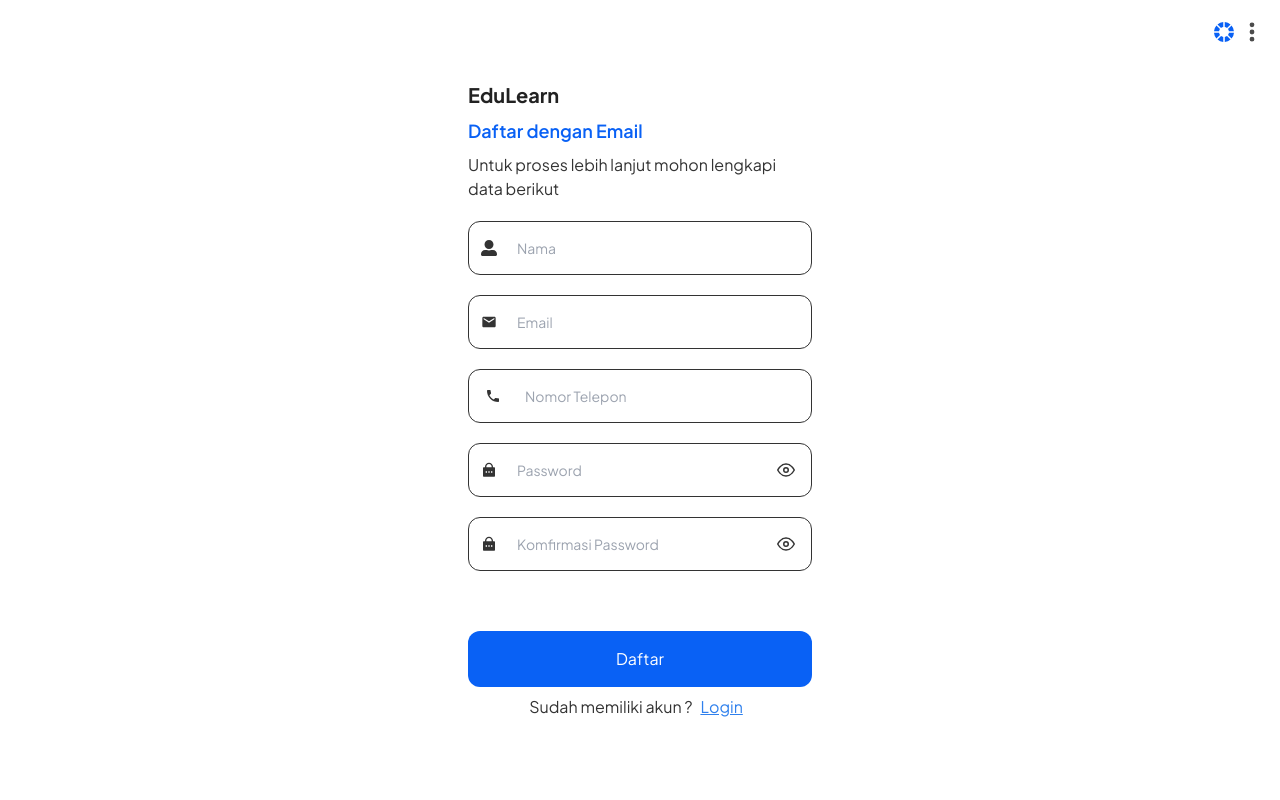
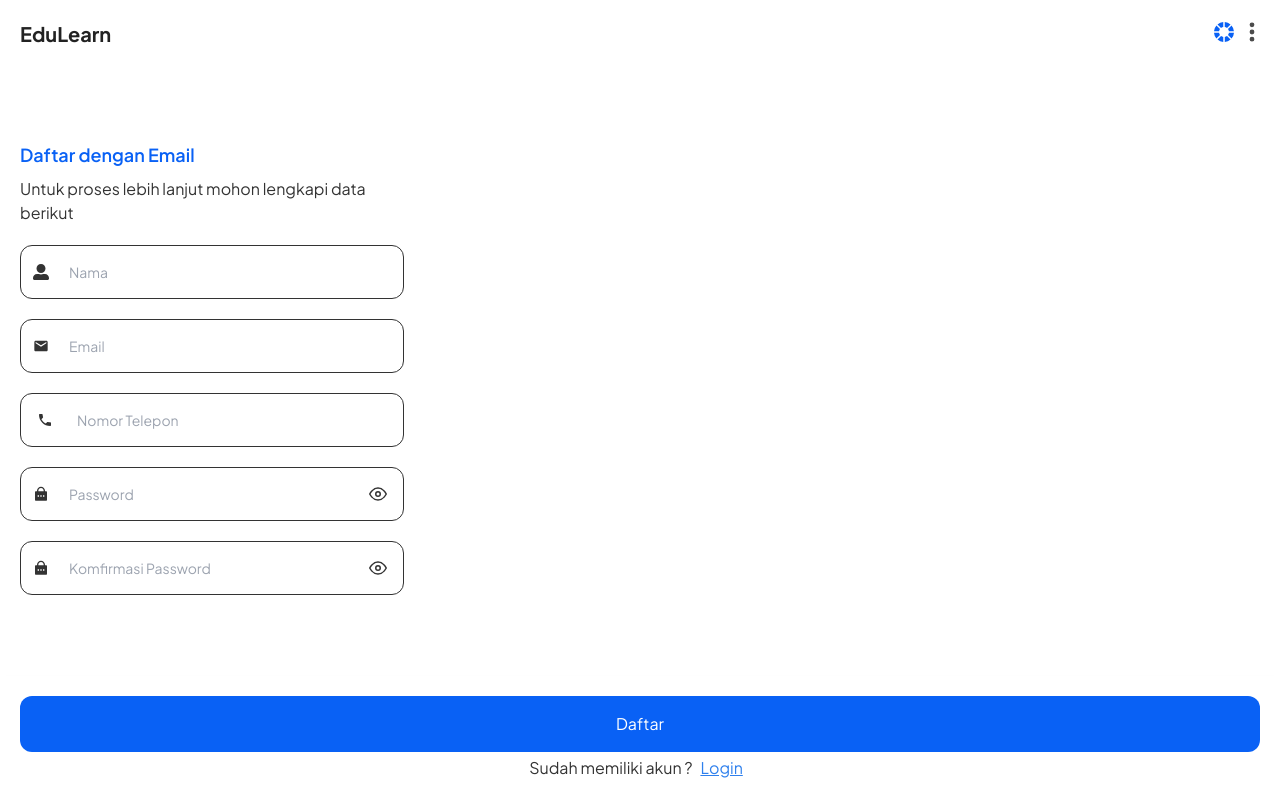
Before and after one commit to Sumini1/quizz, a React (Vite) app: page /register-email in a window 1280 px wide. Built offline with nearby package versions, Linux system fonts and the light colour scheme.

Commit message:
update auth

```diff
--- a/src/pages/Auth/Login.jsx
+++ b/src/pages/Auth/Login.jsx
@@ -10,20 +10,17 @@ const Login = () => {
   const { getBorder, getButtonClass, getBorderClass } = useTheme();
   const [showPassword, setShowPassword] = useState(false);
 
+
   const togglePasswordVisibility = () => {
     setShowPassword(!showPassword);
   };
 
   return (
-    <div className="flex items-center justify-center min-h-screen">
-      <div className="w-full max-w-sm p-5 flex flex-col items-center">
-        {/* Header */}
-        <div className="flex justify-between w-full mb-3">
-          <Link to="/">
-            <h1 className="text-xl font-bold">EduLearn</h1>
-          </Link>
-        </div>
+     <div className="flex flex-col justify-center min-h-screen relative px-5">
+      {/* Judul EduLearn */}
+      <h1 className="text-xl font-bold absolute top-5">EduLearn</h1>
 
+      <div className="w-full max-w-sm flex flex-col mt-10">
         {/* Welcome Section */}
         <div className="mb-10">
           <h2 className="text-lg font-semibold mb-2 tracking-wide leading-[1.6]">
--- a/src/pages/Auth/LoginRegister.jsx
+++ b/src/pages/Auth/LoginRegister.jsx
@@ -24,7 +24,7 @@ const LoginRegister = () => {
       </div>
 
       {/* Tombol Daftar & Login */}
-      <div className="absolute bottom-0 w-full max-w-md p-5 bg-white ">
+      <div className="fixed bottom-0 left-0 w-full bg-white p-5 shadow-md flex flex-col items-center">
         <div className="flex flex-col gap-4 w-full">
           <Link to="/register">
             <button
--- a/src/pages/Auth/Register.jsx
+++ b/src/pages/Auth/Register.jsx
@@ -24,7 +24,7 @@ const Register = () => {
       </div>
 
       {/* Tombol Daftar & Login */}
-      <div className="absolute bottom-0 w-full max-w-md p-5 bg-white ">
+      <div className="fixed bottom-0 left-0 w-full bg-white p-5 shadow-md flex flex-col items-center">
         <div className="flex flex-col gap-4 w-full">
           <Link to="/register-email">
             <button
--- a/src/pages/Auth/RegisterEmail.jsx
+++ b/src/pages/Auth/RegisterEmail.jsx
@@ -33,12 +33,13 @@ const RegisterEmail = () => {
   };
 
   return (
-    <div className="flex flex-col items-center justify-center min-h-screen">
-      <div className="w-full max-w-sm p-5  flex flex-col ">
-        <h1 className={`text-xl font-bold mb-2 `}>EduLearn</h1>
+    <div className="flex flex-col justify-center min-h-screen relative px-5">
+      {/* Judul EduLearn */}
+      <h1 className="text-xl font-bold absolute top-5">EduLearn</h1>
 
+      <div className="w-full max-w-sm flex flex-col ">
         {/* Welcome Section */}
-        <div className="  ">
+        <div className="flex flex-col flex-grow -mt-16  ">
           <h2 className="text-lg font-semibold mb-2 ">Daftar dengan Email</h2>
           <p className="text-md mb-5">
             Untuk proses lebih lanjut mohon lengkapi data berikut
@@ -144,11 +145,12 @@ const RegisterEmail = () => {
             </div>
           </div>
 
+          <div className="fixed bottom-0  left-0 w-full bg-white p-5 shadow-md flex flex-col items-center">
             {/* Google Login Button */}
             <button
               onClick={handleRegisterEmail}
               disabled={isLoading}
-            className={`p-4  w-full mt-10  border-none rounded-xl ${getButtonClass()}`}
+              className={`p-4  w-full  mb-4  border-none rounded-xl ${getButtonClass()}`}
             >
               {isLoading ? (
                 <FiLoader className="animate-spin inline-block mr-2" />
@@ -165,6 +167,7 @@ const RegisterEmail = () => {
                 Login
               </span>
             </p>
+          </div>
         </form>
       </div>
 
```
Lines whose indentation alone changed are shown as unchanged.
